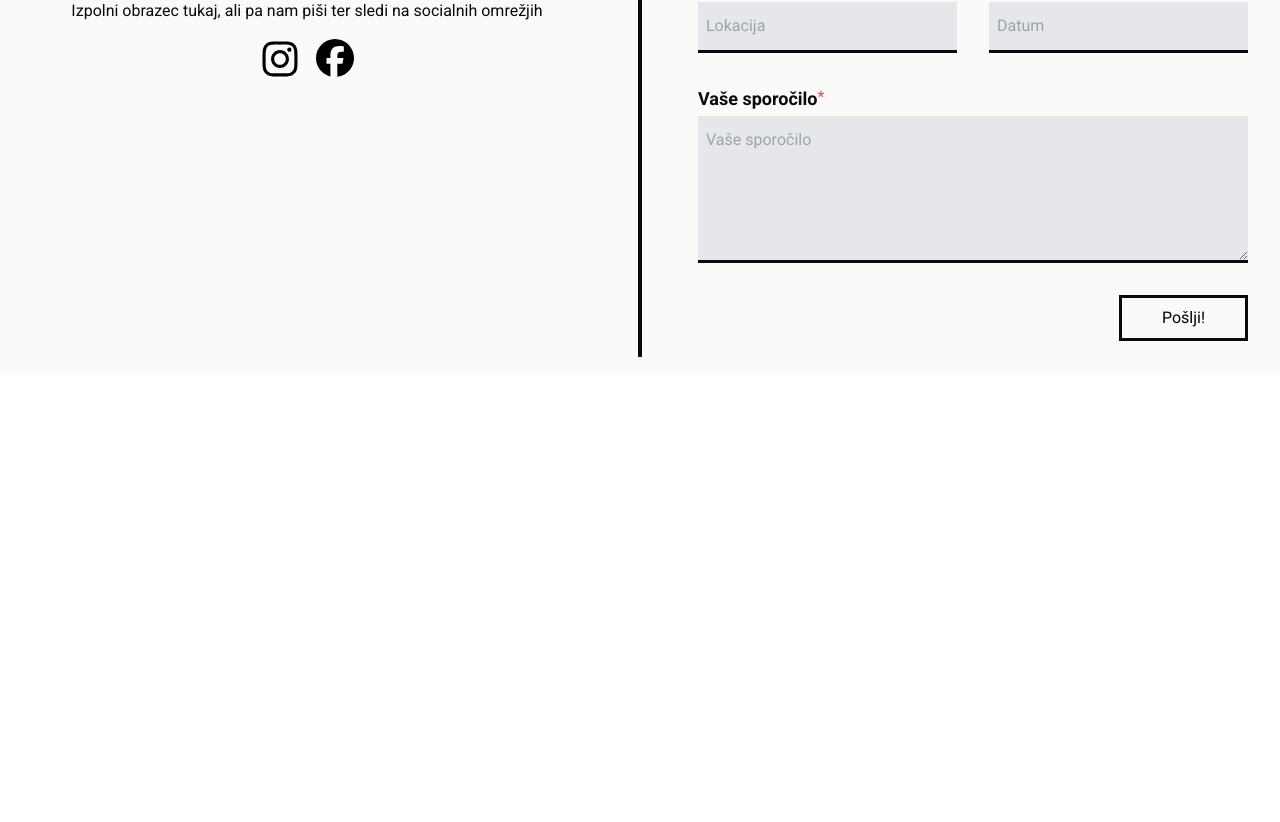
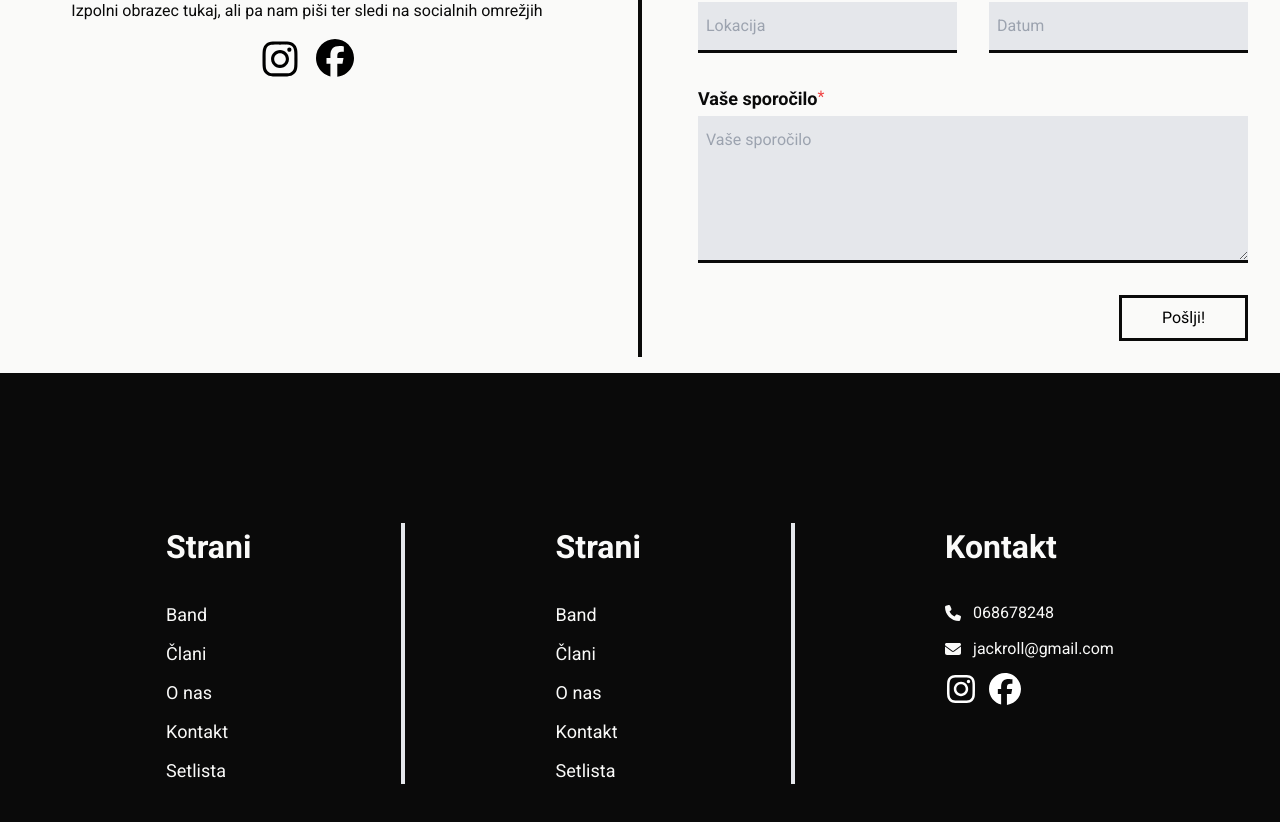
Before and after one commit to bezoj/jacknroll, a React (Vite) app: page / in a window 1280 px wide. Shown: the part 3999-4821 px from the top of the page. Before the commit the page ends 4372 px from the top, so only its background shows below. Built offline with nearby package versions, Linux system fonts and the light colour scheme.

Commit message:
PT-9: Added footer section to app and filled it with contact and pages content. Still need one column of any content.

```diff
--- a/src/App.tsx
+++ b/src/App.tsx
@@ -2,6 +2,7 @@ import { useState } from "react";
 import { Header } from "./components/page-sections/Header";
 import { LandingPage } from "./sections/LandingPage";
 import { AboutUspage, ContactUsPage, MembersPage } from "./sections";
+import { Footer } from "./components/page-sections/Footer";
 
 function App() {
   const [isMenuOpened, setIsMenuOpened] = useState(false);
@@ -20,6 +21,7 @@ function App() {
       <MembersPage />
       <AboutUspage />
       <ContactUsPage />
+      <Footer />
     </div>
   );
 }
--- /dev/null
+++ b/src/components/page-sections/Footer.tsx
@@ -0,0 +1,107 @@
+import { Link } from "react-scroll";
+import { Flex, FlexColumn } from "../containers";
+import { ColumnDivider } from "../dividers";
+import { Text } from "../typography";
+import { menuItems } from "./dropdown-menu";
+import { Section } from "./Section";
+import { FontAwesomeIcon } from "@fortawesome/react-fontawesome";
+import { faEnvelope, faPhone } from "@fortawesome/free-solid-svg-icons";
+import { faFacebook, faInstagram } from "@fortawesome/free-brands-svg-icons";
+
+export function Footer() {
+  return (
+    <Section className="py-[150px]" bgColor="primary">
+      <Flex className="justify-evenly">
+        <FlexColumn className="gap-[30px]">
+          <Text textVariant="subtitle" colorVariant="secondary">
+            Strani
+          </Text>
+          <FlexColumn className="gap-3">
+            {menuItems.map((item, index) => (
+              <Link
+                spy={true}
+                to={item.id}
+                duration={200}
+                activeClass="active"
+                offset={-100}
+              >
+                <Text
+                  key={`${item.label}-${index}`}
+                  colorVariant="secondary"
+                  textVariant="body"
+                  className="hover:bg-secondary hover:text-primary cursor-pointer active:border-b-2 active:border-secondary"
+                >
+                  {item.label}
+                </Text>
+              </Link>
+            ))}
+          </FlexColumn>
+        </FlexColumn>
+        <ColumnDivider />
+        <FlexColumn className="gap-[30px]">
+          <Text textVariant="subtitle" colorVariant="secondary">
+            Strani
+          </Text>
+          <FlexColumn className="gap-3">
+            {menuItems.map((item, index) => (
+              <Link
+                spy={true}
+                to={item.id}
+                duration={200}
+                activeClass="active"
+                offset={-100}
+              >
+                <Text
+                  key={`${item.label}-${index}`}
+                  colorVariant="secondary"
+                  textVariant="body"
+                  className="hover:bg-secondary hover:text-primary cursor-pointer active:border-b-2 active:border-secondary"
+                >
+                  {item.label}
+                </Text>
+              </Link>
+            ))}
+          </FlexColumn>
+        </FlexColumn>
+        <ColumnDivider />
+        <FlexColumn className="gap-[30px]">
+          <Text colorVariant="secondary" textVariant="subtitle">
+            Kontakt
+          </Text>
+          <FlexColumn className="gap-3">
+            <Flex className="gap-3 items-center">
+              <FontAwesomeIcon
+                icon={faPhone}
+                className="text-secondary self-center "
+              />
+              <Text colorVariant="secondary">068678248</Text>
+            </Flex>
+            <Flex className="gap-3">
+              <FontAwesomeIcon
+                icon={faEnvelope}
+                className="text-secondary self-center"
+              />
+              <Text colorVariant="secondary">jackroll@gmail.com</Text>
+            </Flex>
+            <Flex className="justify-start gap-3">
+              <a href="https://www.instagram.com/_jacknroll_/">
+                <FontAwesomeIcon
+                  icon={faInstagram}
+                  color="white"
+                  className="size-8 cursor-pointer"
+                />
+              </a>
+              <a href="https://www.facebook.com/Jacknroll4">
+                <FontAwesomeIcon
+                  icon={faFacebook}
+                  color="white"
+                  className="size-8 cursor-pointer"
+                />
+              </a>
+            </Flex>
+          </FlexColumn>
+        </FlexColumn>
+      </Flex>
+    </Section>
+  );
+}
--- a/src/sections/AboutUsPage.tsx
+++ b/src/sections/AboutUsPage.tsx
@@ -60,7 +60,6 @@ export function AboutUspage() {
           </FlexColumn>
         </FlexColumn>
       </Flex>
-
       <ImageCarousel />
     </Section>
   );
```
